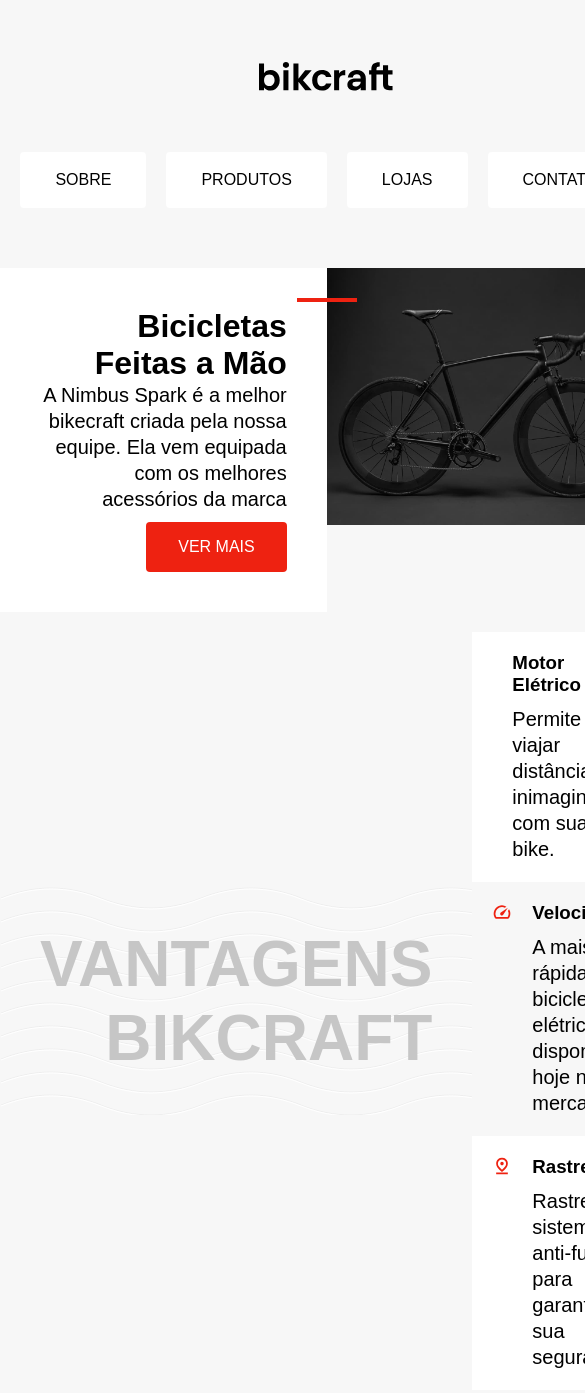
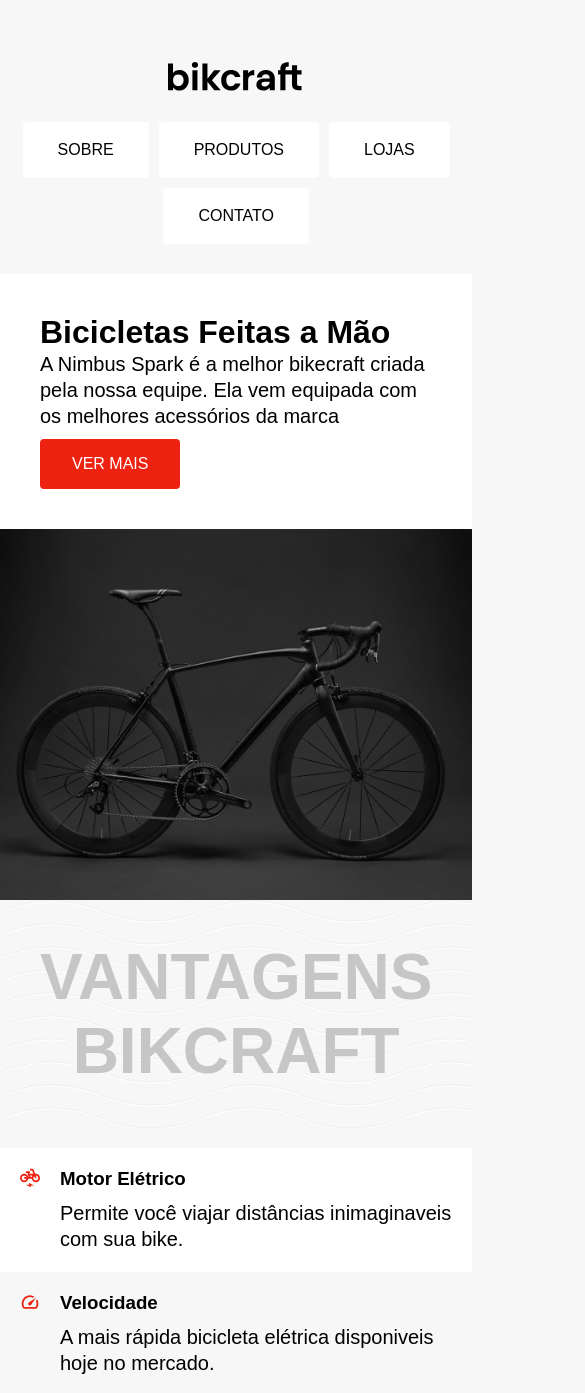
Before and after one commit to Thiagobarroso/bikecraft-atualizado, a plain HTML site: page index.html in a window 390 px wide. Shown: the top 1393 px of the page, 585 px wide, since content can reach past the window. Drawn offline with Linux system fonts and the light colour scheme.

Commit message:
responsividade

```diff
--- a/index.html
+++ b/index.html
@@ -31,11 +31,13 @@
                 <a class="botao" href="#">VER MAIS</a>
             </div>
 
-            <img src="imgs/bikreft foto.jpg" alt="bicleta bikecraft preta">
 
+        <div class="introducao-cover">
+           <img src="imgs/bikreft foto.jpg" alt="bicleta bikecraft preta">
+        </div>
         </article>
 
-    <article class="conteudo">
+    <article class="conteudo conteudo-vantagens">
         <h2 class="subtitulo">VANTAGENS BIKCRAFT</h2>
 
         <div class="vantagens">
--- a/style.css
+++ b/style.css
@@ -94,6 +94,12 @@
 
 }
 
+.introducao-cover img {
+    object-fit: cover;
+    height: 100%;
+
+}
+
 .botao {
     background: #ee2211;
     color: #fff;
@@ -158,3 +164,48 @@
 
 
 }
+
+
+@media (max-width: 1000px) {
+    .conteudo-vantagens{
+        grid-template-columns: 1fr;
+    }
+    .subtitulo {
+        text-align: center;
+    }
+
+    .footer p {
+        text-align: center;
+    }
+}
+
+@media (max-width: 700px) {
+    .conteudo {
+        grid-template-columns: 1fr;
+    }
+    .introducao::before {
+        display: none;
+    }
+
+    .menu {
+        gap: 10px;
+    }
+
+    .header {
+        gap: 30px;
+    }
+
+    .introducao {
+        justify-items: start;
+    }
+
+    p {
+        text-align: left;
+    }
+
+    body {
+        gap: 30px;
+    }
+
+
+}
```
